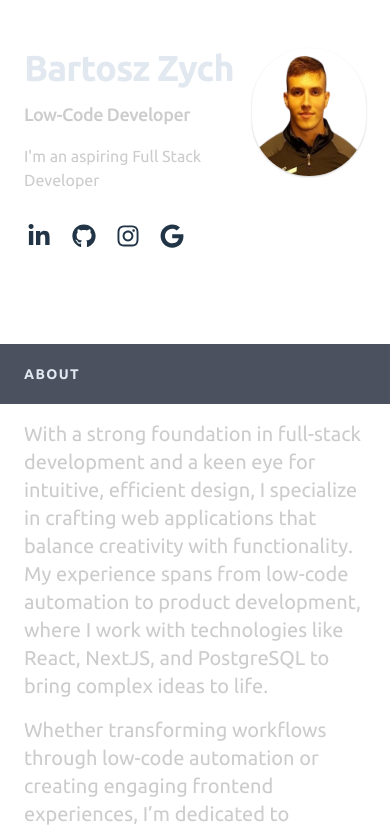
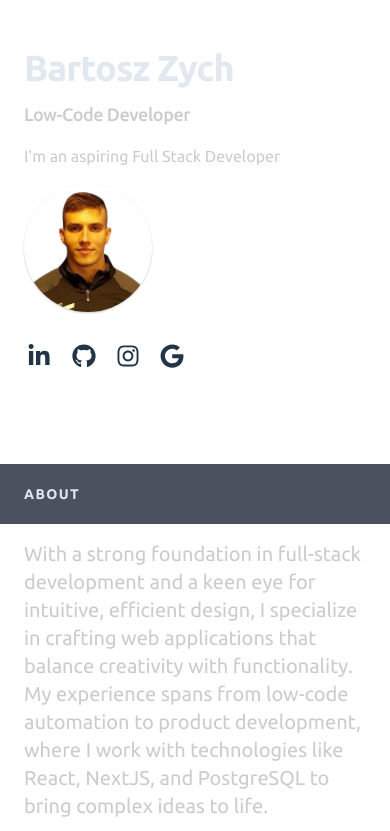
Before and after one commit to CastBart/Portfolio-Website, a React (Vite) app: page / in a window 390 px wide. Shown: the top 831 px of the page. Built offline with nearby package versions, Linux system fonts and the light colour scheme; a web font is replaced by a local one.

Commit message:
Changes to profile Image

```diff
--- a/src/pages/home/components/Header.tsx
+++ b/src/pages/home/components/Header.tsx
@@ -10,7 +10,7 @@
   return (
     <header className="lg:sticky lg:top-0 lg:flex lg:max-h-screen lg:w-1/2 lg:flex-col lg:justify-between lg:py-24">
       <div>
-        <div className="flex">
+        <div className="flex flex-col md:flex-row">
           {/* Title Section */}
           <div>
             <h1 className="text-4xl font-bold tracking-tight text-slate-200 sm:text-5xl">
@@ -24,7 +24,7 @@
             </p>
           </div>
           {/* Profile Image */}
-          <div className="flex justify-center grow">
+          <div className="flex justify-start mt-4 md:justify-center md:mt-0 grow">
             <img
               className="rounded-full shadow-sm shadow-[#ccc] h-[128px]"
               src={profileImage}
```
Also changed, not shown: 1 other file (tests, documents, lock files or other folders).
